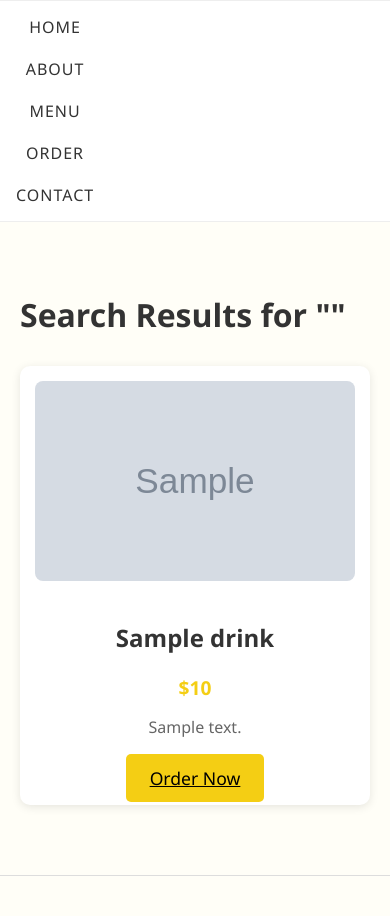
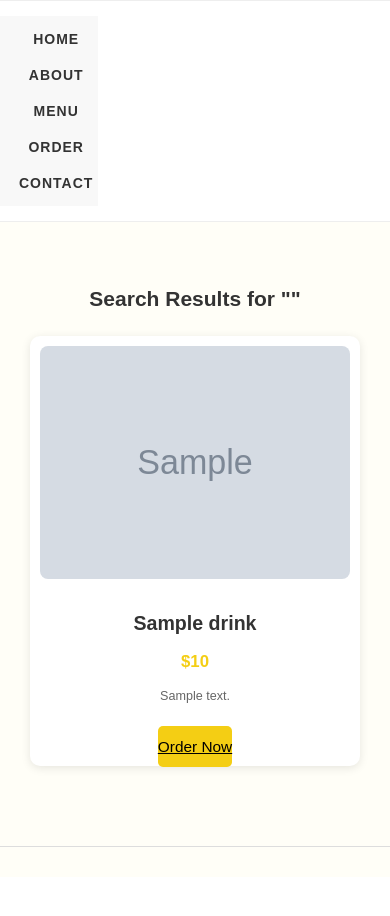
Before and after one commit to kingdomMak/lemonade-stand, a Flask app: template templates/search.html in a window 390 px wide. After the commit the page ends 847 px from the top, so only its background shows below. Run offline with Flask 3, Linux system fonts and the light colour scheme; the template is opened without the code that fills it: most values are stand-ins (such as "Sample title", 1, 10 or a date in 2020); grey boxes marked "Sample" are stand-in pictures.

Commit message:
feat: improve website responsiveness across all devices - Add viewport meta tag - Implement responsive navigation - Optimize layouts for mobile and tablet - Improve text readability on small screens - Add proper spacing and padding for all devices

```diff
--- a/static/css/style.css
+++ b/static/css/style.css
@@ -4,6 +4,7 @@ body {
     padding: 0;
     background: #fffef7;
     color: #333;
+    font-size: 16px;
 }
 
 nav {
@@ -456,11 +457,9 @@ textarea {
 
 .main-nav ul {
     display: flex;
-    justify-content: center;
+    justify-content: space-around;
     list-style: none;
-    margin: 0;
     padding: 0;
-    gap: 40px;
 }
 
 .main-nav a {
@@ -544,7 +543,10 @@ textarea {
     .main-nav ul {
         flex-direction: column;
         text-align: center;
-        gap: 20px;
+    }
+
+    .main-nav li {
+        margin: 10px 0;
     }
 }
 
@@ -583,9 +585,9 @@ textarea {
 
 .results-grid {
     display: grid;
-    grid-template-columns: repeat(auto-fill, minmax(250px, 1fr));
-    gap: 30px;
-    margin-top: 30px;
+    grid-template-columns: repeat(auto-fit, minmax(300px, 1fr));
+    gap: 20px;
+    padding: 20px;
 }
 
 .drink-card {
@@ -594,12 +596,14 @@ textarea {
     padding: 15px;
     box-shadow: 0 2px 10px rgba(0,0,0,0.1);
     text-align: center;
+    width: 100%;
+    padding: 15px;
+    box-sizing: border-box;
 }
 
 .drink-card img {
     width: 100%;
-    height: 200px;
-    object-fit: cover;
+    height: auto;
     border-radius: 8px;
     margin-bottom: 15px;
 }
@@ -617,3 +621,182 @@ img {
     max-width: 100%;
     height: auto;
 }
+
+/* Mobile styles */
+@media (max-width: 480px) {
+    .results-grid {
+        grid-template-columns: 1fr;
+        gap: 10px;
+        padding: 10px;
+    }
+
+    .drink-card {
+        padding: 10px;
+    }
+
+    .search-results h1 {
+        font-size: 1.5em;
+        text-align: center;
+    }
+
+    .order-button {
+        width: 100%;
+        text-align: center;
+        padding: 12px 0;
+    }
+}
+
+/* Base styles */
+body {
+    font-size: 16px;
+    margin: 0;
+    padding: 0;
+    font-family: Arial, sans-serif;
+}
+
+.main-nav ul {
+    display: flex;
+    justify-content: space-around;
+    list-style: none;
+    padding: 0;
+    margin: 0;
+    background-color: #f8f8f8;
+    padding: 15px 0;
+}
+
+.main-nav a {
+    text-decoration: none;
+    color: #333;
+    font-weight: bold;
+    padding: 5px 10px;
+}
+
+.about-content {
+    display: flex;
+    flex-wrap: wrap;
+    gap: 30px;
+    padding: 20px;
+    max-width: 1200px;
+    margin: 0 auto;
+}
+
+.lemonade-image {
+    flex: 1;
+    min-width: 300px;
+    max-width: 500px;
+    height: auto;
+    border-radius: 10px;
+    object-fit: cover;
+}
+
+.about-text {
+    flex: 1;
+    min-width: 300px;
+    padding: 0 20px;
+}
+
+.ingredients-list {
+    list-style: none;
+    padding: 0;
+}
+
+.ingredients-list li {
+    margin: 10px 0;
+    font-size: 1.1em;
+    padding: 5px 0;
+}
+
+/* Tablet styles */
+@media (max-width: 768px) {
+    body {
+        font-size: 14px;
+    }
+
+    .main-nav ul {
+        flex-direction: column;
+        text-align: center;
+        padding: 10px;
+    }
+
+    .main-nav li {
+        margin: 10px 0;
+    }
+
+    .main-nav a {
+        display: block;
+        padding: 8px 0;
+    }
+
+    .about-content {
+        padding: 15px;
+        gap: 20px;
+    }
+
+    .lemonade-image {
+        min-width: 100%;
+        margin: 0 auto;
+    }
+
+    .about-text {
+        padding: 0 15px;
+    }
+}
+
+/* Mobile styles */
+@media (max-width: 480px) {
+    h1 {
+        font-size: 1.8em;
+        text-align: center;
+        padding: 0 15px;
+        margin: 15px 0;
+    }
+
+    h2 {
+        font-size: 1.4em;
+        margin: 15px 0;
+    }
+
+    p {
+        font-size: 0.9em;
+        line-height: 1.4;
+        margin: 10px 0;
+    }
+
+    .about-content {
+        padding: 10px;
+        gap: 15px;
+    }
+
+    .about-text {
+        padding: 0 10px;
+    }
+
+    .lemonade-image {
+        min-width: 100%;
+        margin: 0 10px;
+        border-radius: 5px;
+    }
+
+    .ingredients-list li {
+        font-size: 1em;
+        padding: 8px 0;
+    }
+
+    footer {
+        text-align: center;
+        padding: 15px;
+        font-size: 0.9em;
+    }
+
+    .main-nav ul {
+        padding: 5px;
+    }
+
+    .main-nav li {
+        margin: 5px 0;
+    }
+
+    .main-nav a {
+        padding: 5px 0;
+    }
+}
--- a/templates/contact.html
+++ b/templates/contact.html
@@ -3,6 +3,7 @@
 <head>
     <title>Contact - Tommy's Lemonade Stand</title>
     <link rel="stylesheet" href="{{ url_for('static', filename='css/style.css') }}">
+    <meta name="viewport" content="width=device-width, initial-scale=1.0">
     <!-- Add Font Awesome for social media icons -->
     <link rel="stylesheet" href="https://cdnjs.cloudflare.com/ajax/libs/font-awesome/6.0.0/css/all.min.css">
 </head>
--- a/templates/home.html
+++ b/templates/home.html
@@ -4,6 +4,7 @@
     <title>Tshedza's Lemonade Stand</title>
     <link rel="stylesheet" href="{{ url_for('static', filename='css/style.css') }}">
     <link rel="stylesheet" href="https://cdnjs.cloudflare.com/ajax/libs/font-awesome/6.0.0/css/all.min.css">
+    <meta name="viewport" content="width=device-width, initial-scale=1.0">
 </head>
 <body>
     <div class="top-bar">
--- a/templates/menu.html
+++ b/templates/menu.html
@@ -3,6 +3,7 @@
 <head>
     <title>Menu - Tshedza's Lemonade Stand</title>
     <link rel="stylesheet" href="{{ url_for('static', filename='css/style.css') }}">
+    <meta name="viewport" content="width=device-width, initial-scale=1.0">
 </head>
 <body>
     <h1>🥤 Our Lemonade Menu</h1>
--- a/templates/order.html
+++ b/templates/order.html
@@ -3,6 +3,7 @@
 <head>
     <title>Order - Tshedza's Lemonade Stand</title>
     <link rel="stylesheet" href="{{ url_for('static', filename='css/style.css') }}">
+    <meta name="viewport" content="width=device-width, initial-scale=1.0">
 </head>
 <body>
     <h1>Place Your Order 🥤</h1>
--- a/templates/search.html
+++ b/templates/search.html
@@ -1,6 +1,7 @@
 <!DOCTYPE html>
 <html>
 <head>
+    <meta name="viewport" content="width=device-width, initial-scale=1.0">
     <title>Search Results - Tommy's Lemonade Stand</title>
     <link rel="stylesheet" href="{{ url_for('static', filename='css/style.css') }}">
     <link rel="stylesheet" href="https://cdnjs.cloudflare.com/ajax/libs/font-awesome/6.0.0/css/all.min.css">
```
Also changed, not shown: templates/about.html (+12 -6 lines).
